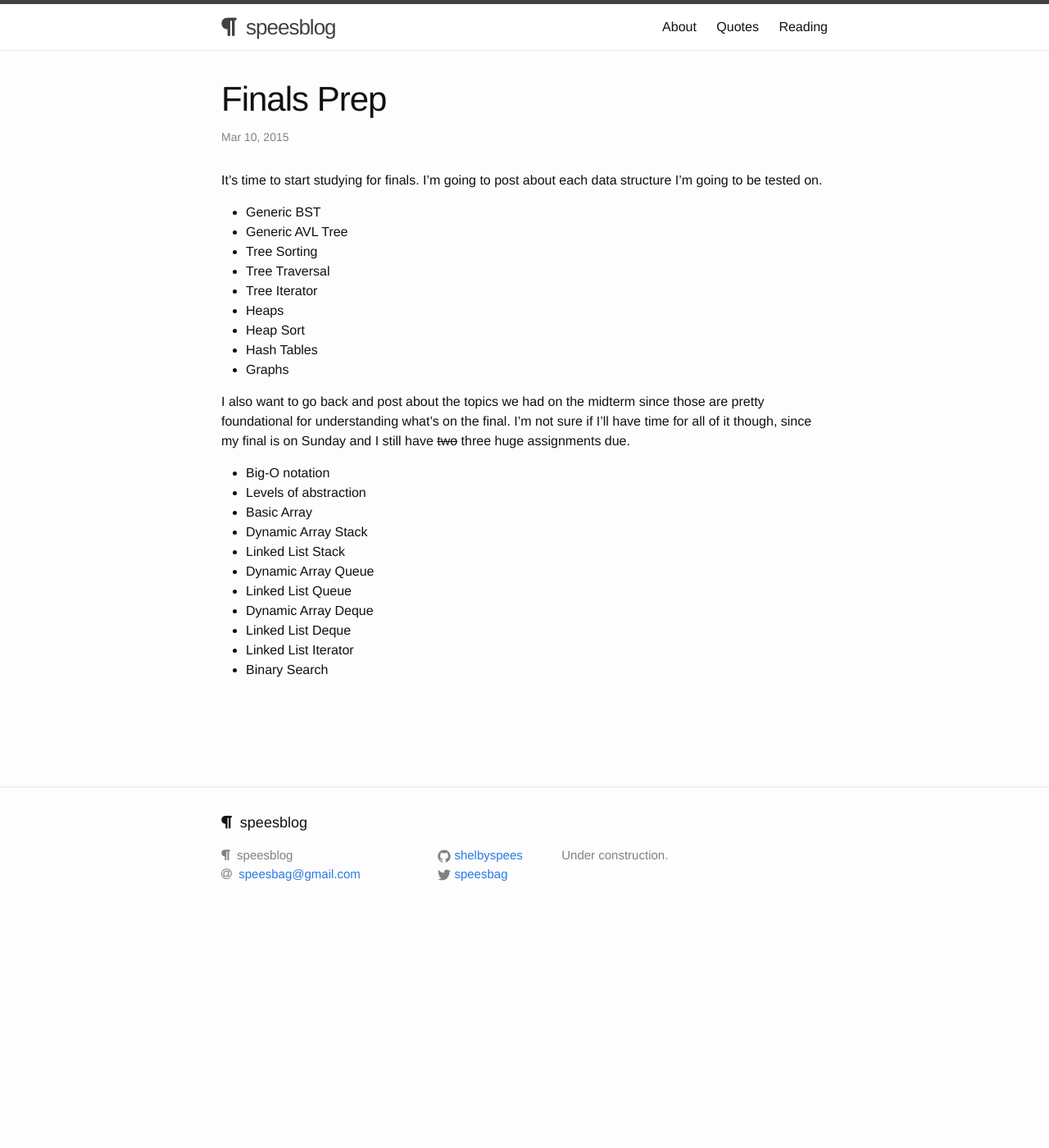
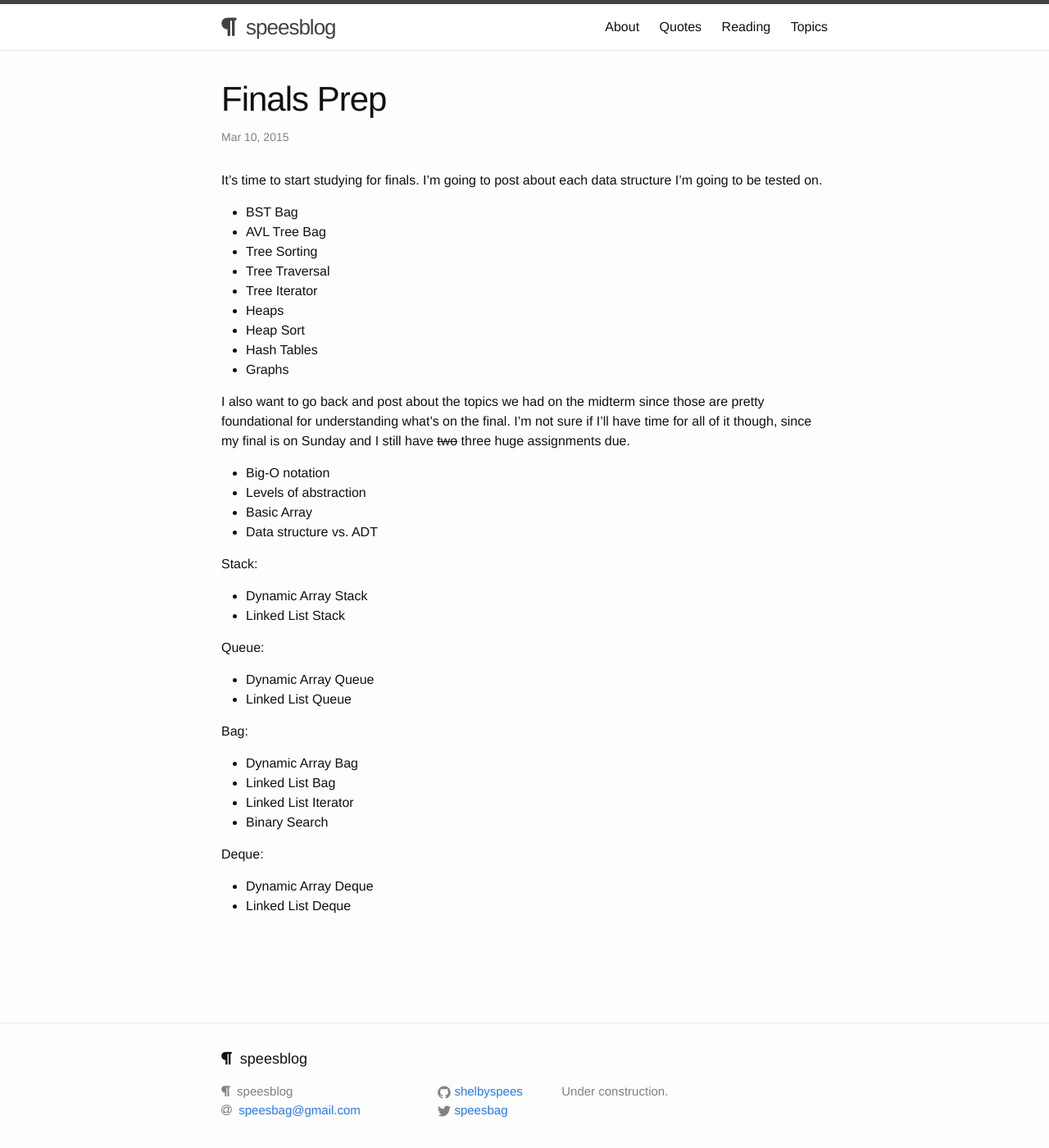
Before and after one commit to shelbyspees/speesblog, a Jekyll site: the page built from _posts/2015-03-10-finals-prep.md, in a window 1280 px wide and 1400 px high. Shown: the whole window at 82% size. Built offline with Jekyll 4.4.1, drawn with Linux system fonts in a browser that asks for light colours; nearby versions of some CDN libraries.

Commit message:
Add posts for finals prep

```diff
--- a/_posts/2015-03-10-finals-prep.md
+++ b/_posts/2015-03-10-finals-prep.md
@@ -6,8 +6,8 @@ category: "data structures"
 
 It's time to start studying for finals. I'm going to post about each data structure I'm going to be tested on.
 
-* Generic BST
-* Generic AVL Tree
+* BST Bag
+* AVL Tree Bag
 * Tree Sorting
 * Tree Traversal
 * Tree Iterator
@@ -21,11 +21,26 @@ I also want to go back and post about the topics we had on the midterm since tho
 * Big-O notation
 * Levels of abstraction
 * Basic Array
+* Data structure vs. ADT
+
+Stack:
+
 * Dynamic Array Stack
 * Linked List Stack
+
+Queue:
+
 * Dynamic Array Queue
 * Linked List Queue
+
+Bag:
+
+* Dynamic Array Bag
+* Linked List Bag
+* Linked List Iterator
+* Binary Search
+
+Deque:
+
 * Dynamic Array Deque
 * Linked List Deque
-* Linked List Iterator
-* Binary Search
```
Also changed, not shown: _posts/2015-03-01-read-the-humanities.md (added, +25 -0 lines), _posts/2015-03-11-finals-bag-adt.md (added, +55 -0 lines), _posts/2015-03-11-finals-binary-search.md (added, +5 -0 lines), _posts/2015-03-11-finals-bst.md (added, +5 -0 lines), topics.md (added, +8 -0 lines).
